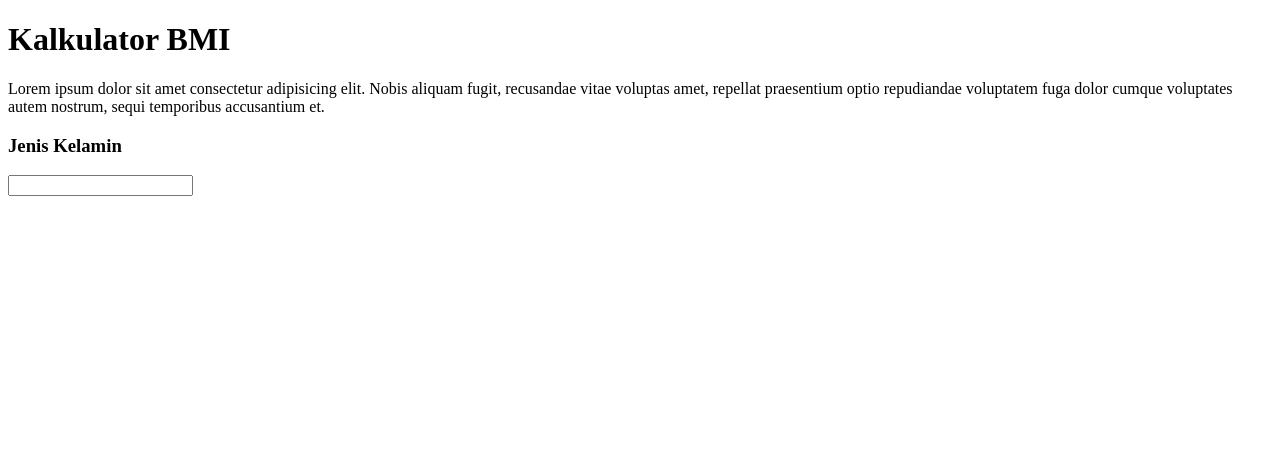
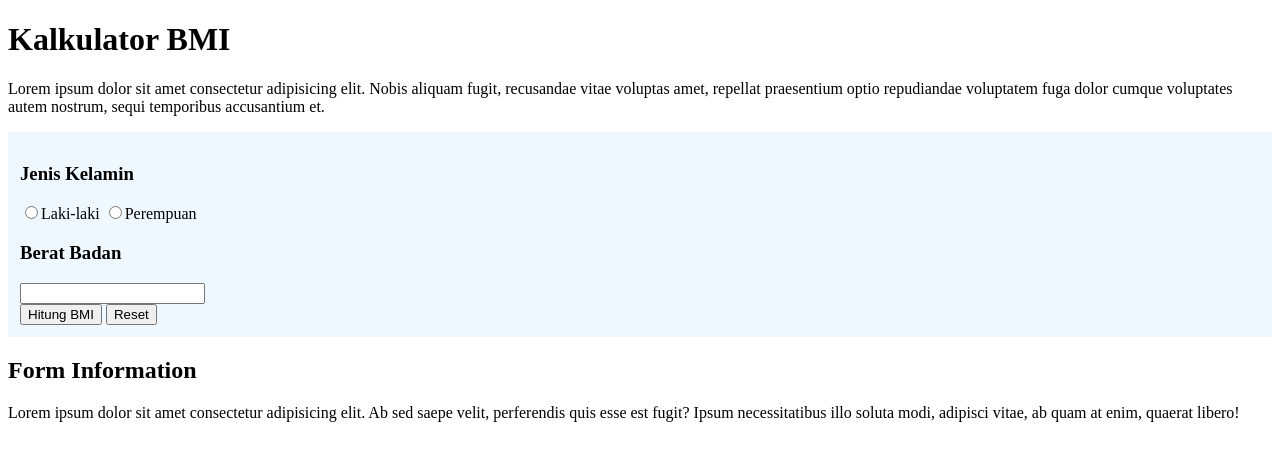
Before and after one commit to revou-fundamental-course/5-aug-24-luizwest, a plain HTML site: page index.html in a window 1280 px wide. Drawn offline with Linux system fonts and the light colour scheme.

Commit message:
config assignment

```diff
--- a/css/styles.css
+++ b/css/styles.css
@@ -1 +1,6 @@
 /* Ini css */
+
+form{
+    padding: 12px;
+    background-color: aliceblue;
+}
--- a/index.html
+++ b/index.html
@@ -18,14 +18,31 @@
             <p>Lorem ipsum dolor sit amet consectetur adipisicing elit. Nobis aliquam fugit, recusandae vitae voluptas amet, repellat praesentium optio repudiandae voluptatem fuga dolor cumque voluptates autem nostrum, sequi temporibus accusantium et.</p>
         </article>
 
-        <form action="">
+        <form>
             <div>
                 <h3>Jenis Kelamin</h3>
-                <input type="text">
+                <input type="radio" id="laki-laki" name="jenis-kelamin" value="laki-laki"><label for="laki-laki">Laki-laki</label>
+                <input type="radio" id="perempuan" name="jenis-kelamin" value="perempuan"><label for="perempuan">Perempuan</label>
+            </div>
+
+            <div>
+                <h3>Berat Badan</h3>
+                <input type="number">
+            </div>
+
+            <div>
+                <button>Hitung BMI</button>
+                <button>Reset</button>
             </div>
         </form>
 
-        <article></article>
+        <article>
+            <header>
+                <h2>Form Information</h2>
+            </header>
+
+            <p>Lorem ipsum dolor sit amet consectetur adipisicing elit. Ab sed saepe velit, perferendis quis esse est fugit? Ipsum necessitatibus illo soluta modi, adipisci vitae, ab quam at enim, quaerat libero!</p>
+        </article>
 
         <section></section>
     </main>
```
